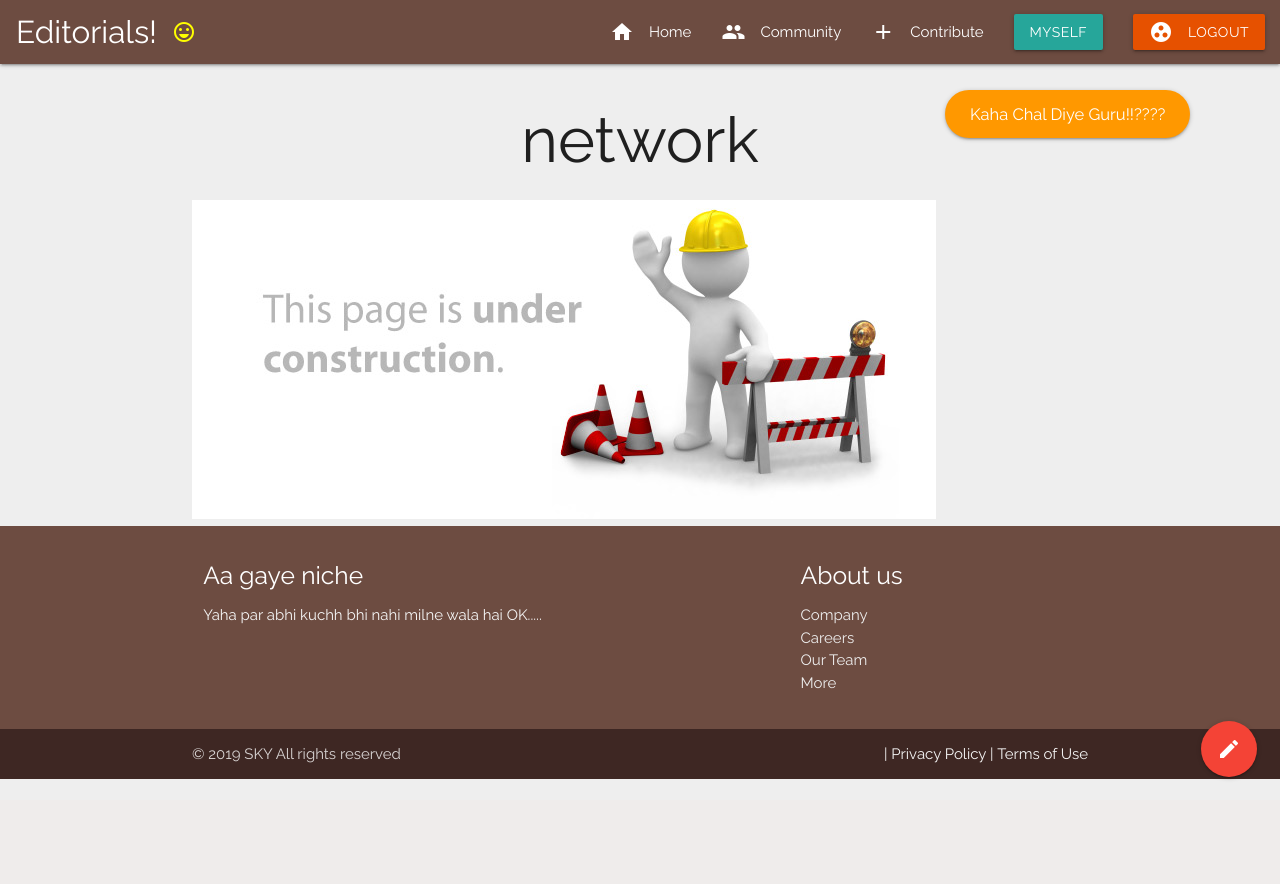
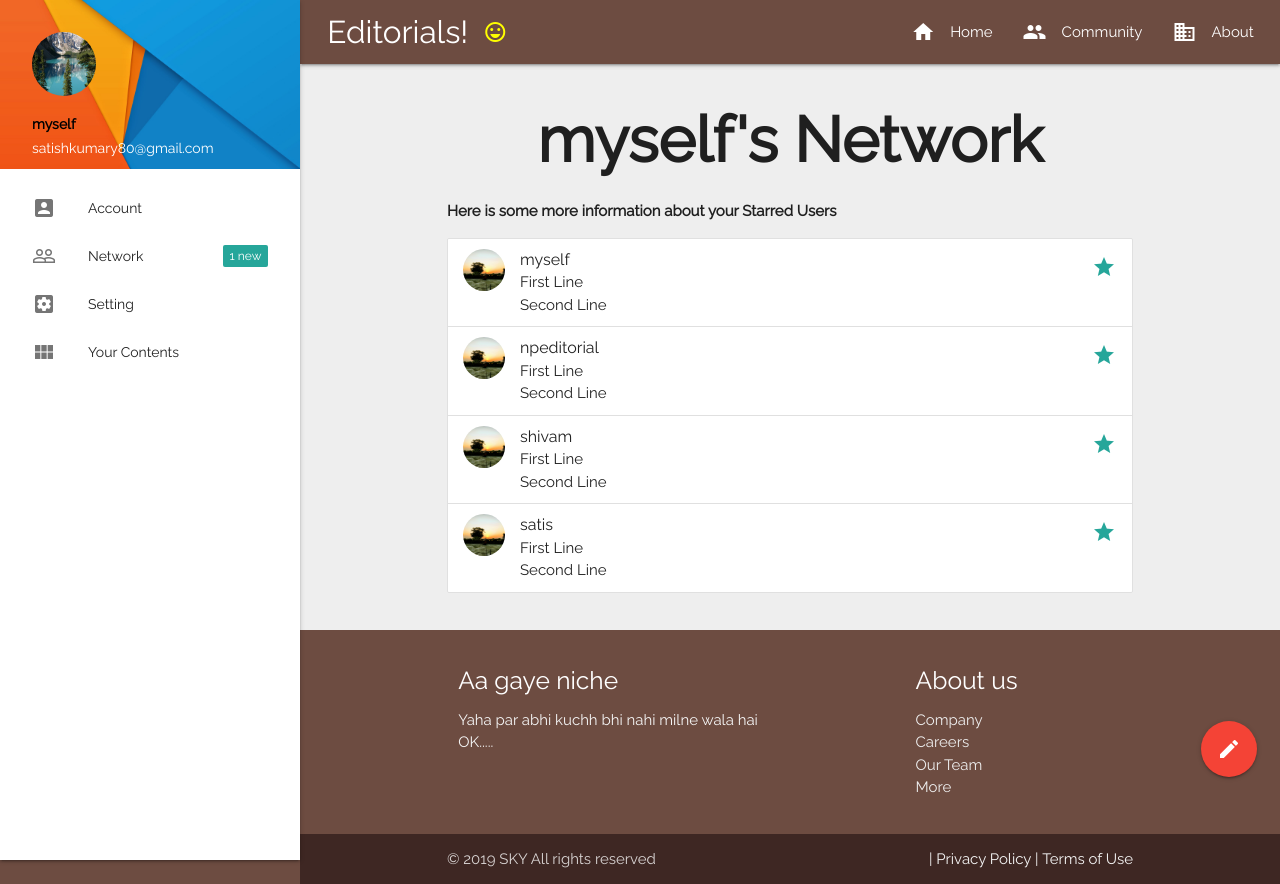
Before and after one commit to nsky80/editorial, a Django app: page /network in a window 1280 px wide. Before the commit the page ends 780 px from the top, so only its background shows below. Run offline with Django 3.2, Linux system fonts and the light colour scheme; a user stored in the database is signed in; data comes from the database, SQL or seed files in the repository; both versions use the stored data as it was after the commit; some libraries are stand-ins or nearby versions.

Commit message:
user account and network field added

```diff
--- a/mysite/main/templates/main/header.html
+++ b/mysite/main/templates/main/header.html
@@ -16,9 +16,14 @@
 
 </head>
 <body style="background-color: #eeeeee ;">
-	{% include 'main/includes/navbar.html' %}
+  {% if request.path == '/account'  or request.path == '/network' or request.path == '/setting'%}
+    {% include 'main/includes/profile_navbar.html' %}
+  {% else %}
+    {% include 'main/includes/navbar.html' %}
+  {% endif %}
 	{% include 'main/includes/fixed_action_button.html' %}
   {% include 'main/includes/messaging.html' %}
+
 	{% block content %}
 	{% endblock %}
   {% include 'main/includes/footer.html' %}
--- /dev/null
+++ b/mysite/main/templates/main/includes/profile_navbar.html
@@ -0,0 +1,88 @@
+{% load static %}
+<style>
+        header, main, footer {
+          padding-left: 300px;
+        }
+        @media only screen and (max-width: 992px) {
+          header, main, footer {
+            padding-left: 0;
+          }
+        }
+        @media only screen and (min-width: 1925px) {
+          header, main, footer, .fixed-action-btn {
+            padding-right: 300px !important;
+            transition: all 0.5s ease;
+          }
+        }
+    </style>
+
+    <script>
+        $(document).ready(function(){
+          $('.sidenav').sidenav();
+            $('#sidebar-1').sidenav({ edge: 'left' });
+        });
+    </script>
+
+    <header>
+        <!-- Navigation bar goes Here -->
+            <nav class="brown darken-1" role="navigation">
+                <div class="nav-wrapper">
+                    <div class="row">
+                        <div class="col s12">
+                            <a id="burger-icon-1" href="#" data-target="sidebar-1" class="left sidenav-trigger show-on-medium"><i class="material-icons">menu</i></a>
+                            <a href="/" class="brand-logo">&nbsp;&nbsp;Editorials!<i class="material-icons large right" style="color:yellow;">
+                                    sentiment_very_satisfied</i></a>
+                            <ul id="nav-mobile" class="right hide-on-med-and-down">
+                                    <li><a href="/"><i class="material-icons left">home</i>Home</a></li>
+                                    <li><a href="/community"><i class="material-icons left">people</i>Community</a></li>
+                                    <li><a href="/about"><i class="material-icons left">domain</i>About</a></li>
+                            </ul>
+                        </div>
+                    </div>
+                </div>
+            </nav>
+    </header>
+
+
+    <!-- SIDEBAR .SIDENAV-FIXED -->
+    <ul id="sidebar-1" class="sidenav sidenav-fixed">
+        <li>
+            <div class="user-view">
+                <div class="background">
+                    <img src="{% static 'main/images/user-profile-bg.jpg' %}" style="width: 100%;">
+                </div>
+                <a href="#!user"><img class="circle" src="{% static 'main/images/sample-1.jpg' %}"></a>
+                <a href="#!name"><span class="black-text name"><b>{{user.username}}</b></span></a>
+                <a href="#!email"><span class="white-text email">satishkumary80@gmail.com</span></a>
+            </div>
+        </li>
+            <li><a href="/account"><i class="material-icons">account_box</i>Account</a></li>
+            <li><a href="/network"><i class="material-icons">people_outline</i>Network<span class="new badge">1</span></a></li>
+            <li><a href="/setting"><i class="material-icons">settings_applications</i>Setting</a></li>
+            <li><a href="/personal_content"><i class="material-icons">view_module</i>Your Contents</a></li>
+       </ul>
+
+            <!-- <ul class="sidenav" id="mobile-demo">
+                    <li {% if request.get_full_path == '/' %}class="active"{% endif %}><a href="/"><i class="material-icons left">home</i>Home</a></li>
+                    <li {% if request.get_full_path == '/community' %}class="active"{% endif %}><a href="/community"><i class="material-icons left">people</i>Community</a></li>
+                    {% if user.is_authenticated %}
+                        <li {% if request.get_full_path == '/write_content' %}class="active"{% endif %}><a href="/write_content"><i class="material-icons left">add</i>Contribute</a></li>
+                        <li>
+                            <ul id="dropdown2" class="dropdown-content">
+                                <li><a href="/account">Account</a></li>
+                                <li><a href="/network">Network<span class="new badge">1</span></a></li>
+                                <li><a href="/setting">Setting</a></li>
+                                <li><a href="/personal_content"><i class="material-icons">view_module</i>Your Contents</a></li>
+                                <li><a href="#!"><i class="material-icons">cloud</i>Kake!</a></li>
+                            </ul>
+                            <a class="btn dropdown-trigger" href="#!" data-target="dropdown2">{{user.username|title}}
+                                <i class="material-icons right">arrow_drop_down</i></a>
+                        </li>
+                        <li><a href="/logout" class="waves-effect waves-light btn orange darken-4"><i class="material-icons left">group_work</i>Logout</a></li>
+                    {% else %}
+                        <li {% if request.get_full_path == '/register' %}class="active"{% endif %}><a href="/register"><i class="material-icons left">person_add</i>Register</a></li>
+                        <li {% if request.get_full_path == '/login' %}class="active"{% endif %}><a href="/login" class="waves-effect waves-light btn orange darken-4"><i class="material-icons left">group_work</i>Login</a></li>
+                        <li {% if request.get_full_path == '/about' %}class="active"{% endif %}><a href="/about"><i class="material-icons left">domain</i>About</a></li>
+                    {% endif %}
+                </ul>
+             -->
--- /dev/null
+++ b/mysite/main/templates/main/network.html
@@ -0,0 +1,31 @@
+{% extends 'main/header.html' %}
+{% block title %} {{user.username}}'s Network {% endblock %}
+
+{% block content %}
+{% load static %}
+
+<main>
+    <div class="container">
+        <h1 class="center">	<center><h1><b>{{user.username}}'s Network</b></h1></center></h1>
+        <p><b>Here is some more information about your Starred Users</b></p>
+
+        <ul class="collection">
+            {% for u in users %}
+                <li class="collection-item avatar">
+                    <img src="{% static 'main/images/back1.jpg' %}" alt="" class="circle">
+                    <span class="title">{{u}}</span>
+                    <p>First Line <br>
+                        Second Line
+                    </p>
+                    <a href="#!" class="secondary-content"><i class="material-icons">grade</i></a>
+                </li>
+            {% endfor %}
+        </ul>
+        <!-- <p class="center">
+            <iframe width="560" height="315" src="https://www.youtube.com/embed/BDlhSNAuHw8?rel=0&amp;showinfo=0" frameborder="0" allow="autoplay; encrypted-media" allowfullscreen></iframe>
+        </p> -->
+        <br>
+    </div>
+</main>
+
+{% endblock %}
--- a/mysite/main/templates/main/personal_content.html
+++ b/mysite/main/templates/main/personal_content.html
@@ -28,7 +28,7 @@
     </div>
 
     <div class="center-align">
-        <a href="/write_content" class="waves-effect waves-red btn pulse" d><i class="material-icons left">plus_one</i><b>Contribute More!</b></a>
+        <a href="/write_content" class="waves-effect red waves-yellow btn pulse" d><i class="material-icons left">plus_one</i><b>Contribute More!</b></a>
     </div>
 {% else %}
 
--- a/mysite/main/templates/main/user_write.html
+++ b/mysite/main/templates/main/user_write.html
@@ -2,7 +2,9 @@
 
 {% block content %}
 {{ form.media }}
-    <div class="container hoverable" style="background-color: #ffffff">
+    <div class="container ">
+    <h2 class="header">Write a New Content Here!</h2>
+        <div class="hoverable" style="background-color: #ffffff">
             <div style="margin: 20px; padding-top: 12px;padding-bottom: 15px;">
                 <form method="post" action='' enctype="multipart/form-data">
 
@@ -18,4 +20,5 @@
 
             </div>
         </div>
+    </div>
 {% endblock %}
--- a/mysite/main/urls.py
+++ b/mysite/main/urls.py
@@ -14,7 +14,8 @@
 	path('account', views.account, name="account"),
 	path('experiment', views.experiment, name="experiment"),
 	path('write_content', views.write_request, name="write_content"),
-	path('personal_content', views.experiment, name="personal_content"),
+	path('network', views.network, name="network"),
+	path('personal_content', views.personal_content, name="personal_content"),
 	path('<single_slug>', views.single_slug, name="single_slug"),
 ]
 
--- a/mysite/main/views.py
+++ b/mysite/main/views.py
@@ -157,11 +157,14 @@
 
 def account(request):
 	if request.user.is_authenticated:
+		user = User.objects.get(username=request.user.username)
 		return render(request=request,
 				  template_name="main/account.html",
+				  context={"user":user},
 				 )
 	else:
 		return redirect("main:login")
+
 
 def write_request(request):
 	if request.user.is_authenticated:
@@ -204,7 +207,7 @@
 		return redirect("main:login")
 
 # this is used for testing for new features
-def experiment(request):
+def personal_content(request):
 	if request.user.is_authenticated:
 		current_user = request.user.username
 		his_contents = Essay.objects.filter(essay_contributor=current_user)
@@ -215,3 +218,35 @@
 	else:
 		messages.error(request, f"Login or Register First")
 		return redirect("main:login")
+
+
+
+def network(request):
+	if request.user.is_authenticated:
+		user = User.objects.get(username=request.user.username)
+		active_sessions = Session.objects.filter(expire_date__gte=timezone.now())
+		user_id_list = []
+		for session in active_sessions:
+			data = session.get_decoded()
+			user_id_list.append(data.get('_auth_user_id', None))
+		# Query all logged in users based on id list
+		users =  User.objects.filter(id__in=user_id_list)
+		return render(request=request,
+				  template_name="main/network.html",
+				  context={"user":user, "users": users},		# this is temporary and uses online users
+				 )
+	else:
+		messages.error(request, f"Who are you? Login or Register first!")
+		return redirect("main:login")
+
+
+def experiment(request):
+	if request.user.is_authenticated:
+		user = User.objects.get(username=request.user.username)
+
+		return render(request=request,
+				  template_name="main/experiment.html",
+				  context={"user":user},
+				 )
+	else:
+		return redirect("main:login")
```
Also changed, not shown: mysite/main/templates/main/account.html (+19 -8 lines), mysite/main/templates/main/experiment.html (added, +50 -0 lines), mysite/db.sqlite3, mysite/main/static/main/images/congrats.gif (added), mysite/main/static/main/images/django.png (added), mysite/main/static/main/images/user-profile-bg.jpg (added), mysite/media/images/essay/django.png (added). Lines whose indentation alone changed are shown as unchanged.
